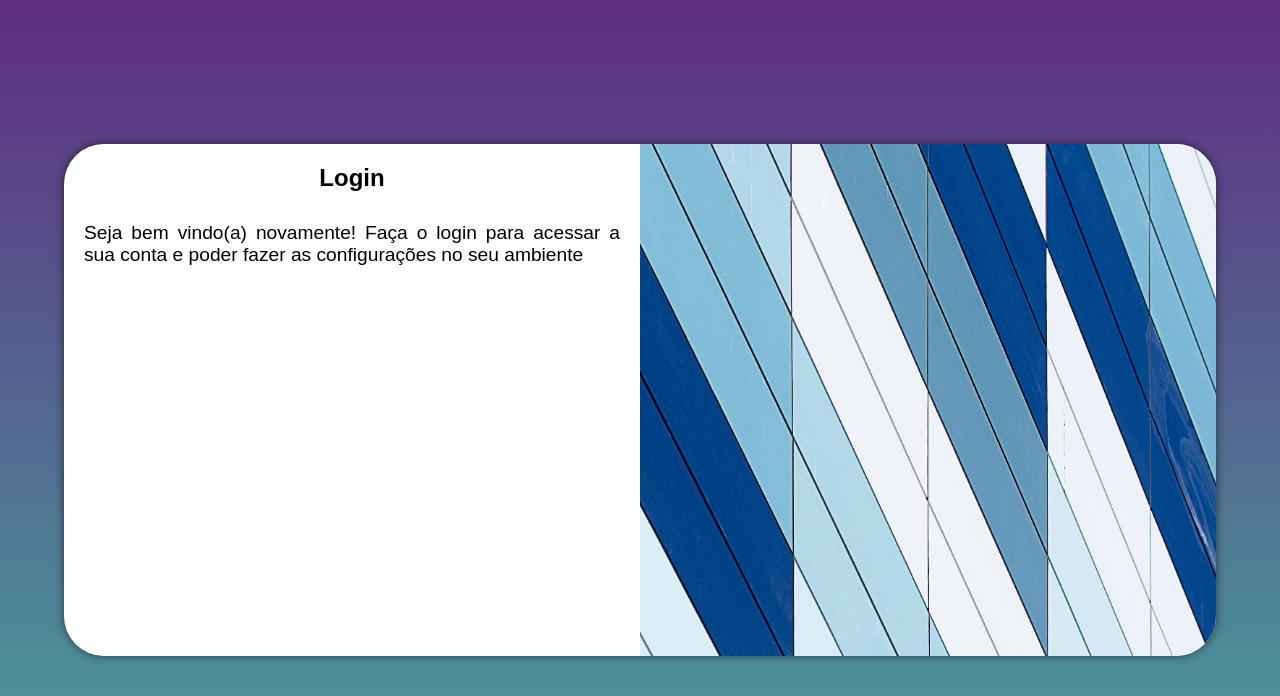
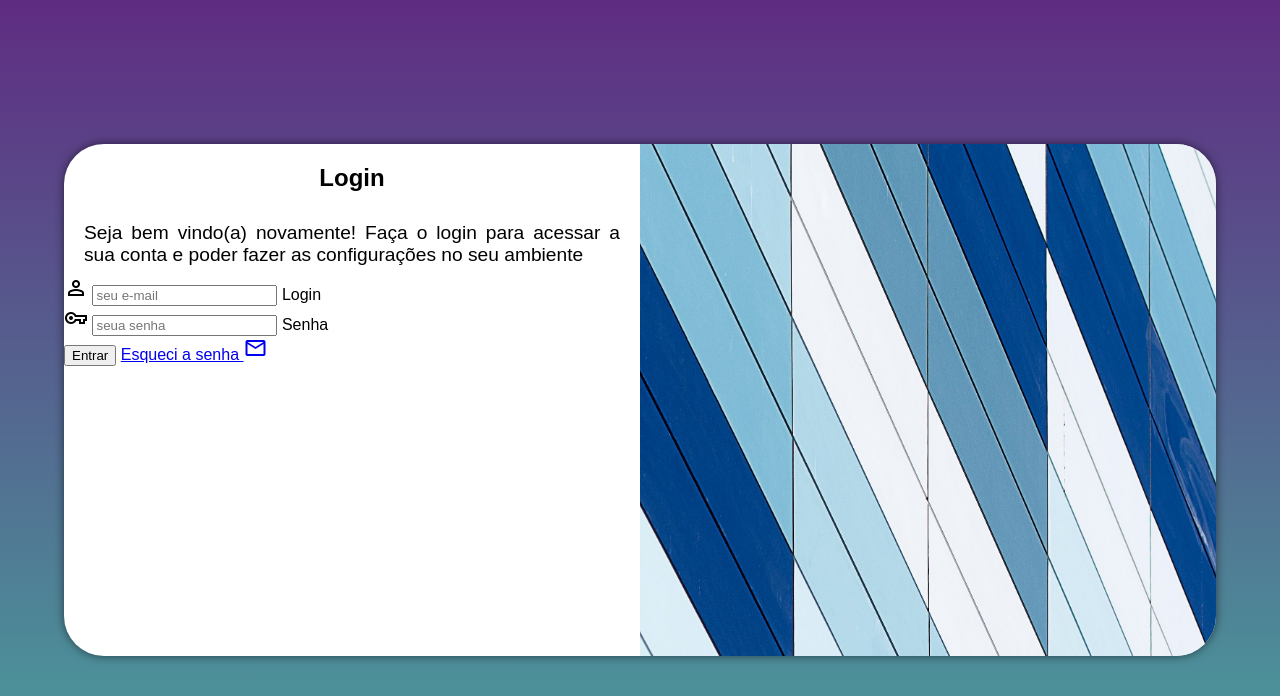
Before and after one commit to msilvabernardes/tela-login, a PHP site: page / in a window 1280 px wide. Shown: the top 696 px of the page. Run offline with PHP 8.4, Linux system fonts and the light colour scheme.

Commit message:
atualização projeto login

```diff
--- a/estilos/media-query.css
+++ b/estilos/media-query.css
@@ -24,7 +24,7 @@ Grandes: acima de 1200px
 
     main {
         width: 90vw;
-        height: 40vw;
+        height: 70vw;
     }
 
     section#login > div#imagem {
--- a/index.html
+++ b/index.html
@@ -6,7 +6,7 @@
     <title>Login</title>
     <link rel="stylesheet" href="estilos/styles.css">
     <link rel="stylesheet" href="estilos/media-query.css">
-    <link rel="stylesheet" href="https://fonts.googleapis.com/css2?family=Material+Symbols+Outlined:opsz,wght,FILL,GRAD@24,400,0,0&icon_names=person" />
+    <link href="https://fonts.googleapis.com/css2?family=Material+Symbols+Outlined" rel="stylesheet" />
 </head>
 <body>
     <main>
@@ -22,6 +22,22 @@
                 <p>Seja bem vindo(a) novamente! Faça o login para acessar a sua conta e poder fazer as configurações no seu ambiente</p>
 
                 <form action="login.php" method="post">
+                    <div class="campo">
+                        <span class="material-symbols-outlined">person</span>
+                        <input type="email" name="login" id="ilogin" placeholder="seu e-mail" required autocomplete="on" maxlength="30">
+                        <label for="ilogin">Login</label>
+                    </div>
+
+                    <div>
+                        <span class="material-symbols-outlined">vpn_key</span>
+                        <input type="password" name="senha" id="isenha" placeholder="seua senha" required autocomplete="current-password">
+                        <label for="isenha">Senha</label>
+                    </div>
+
+                    <div>
+                        <input type="submit" value="Entrar">
+                        <a href="esqueci.html">Esqueci a senha <span class="material-symbols-outlined">mail</span></a>
+                    </div>
 
                 </form>
 
```
